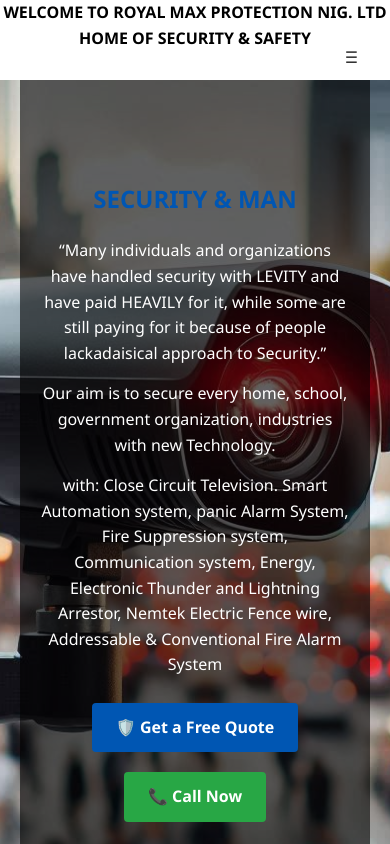
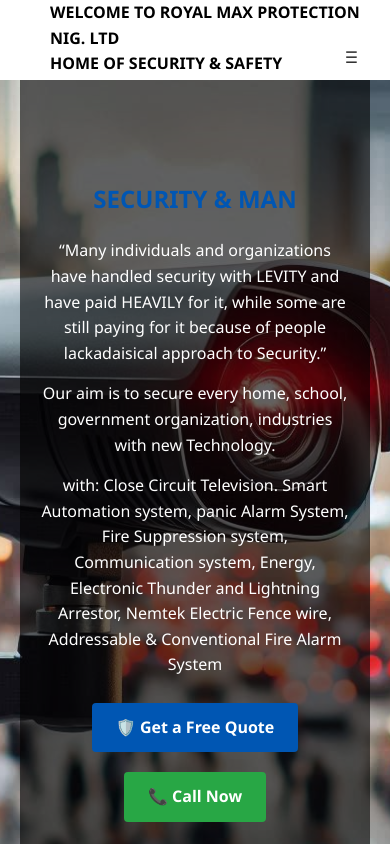
Before and after one commit to shuaibqozeem/Royalmaxltd, a plain HTML site: page index.html in a window 390 px wide. Shown: the top 844 px of the page. Drawn offline with Linux system fonts and the light colour scheme; a web font is replaced by a local one.

Commit message:
initial commit

```diff
--- a/index.html
+++ b/index.html
@@ -14,6 +14,9 @@
 
   <!-- Favicon -->
   <link rel="icon" type="image/png" href="icons/favicon.png" />
+  <link rel="preconnect" href="https://fonts.gstatic.com" crossorigin>
+<link href="https://fonts.googleapis.com/css2?family=Playwrite+DE+Grund&display=swap" rel="stylesheet">
+    <link rel="stylesheet" href="style.css">
 
   <!-- Stylesheet -->
   <link rel="stylesheet" href="style.css" />
@@ -42,8 +45,10 @@
         <li><a href="#contact">Contact</a></li>
       </ul>
     </div>
-    <h4>WELCOME TO ROYAL <strong>MAX</strong> PROTECTION NIG. LTD</h4>
-    <h4>HOME OF SECURITY & SAFETY</h4>
+    <div class="nav-logo">
+          <h4>WELCOME TO ROYAL <strong>MAX</strong> PROTECTION NIG. LTD <br>HOME OF SECURITY & SAFETY</h4>
+    <h4></h4>
+    </div>
   </div>
   <!-- Hero Section -->
   <section class="hero" style="background-image: url('image/background.jpg');">
--- a/style.css
+++ b/style.css
@@ -24,10 +24,13 @@
     .navigation h4{
       color: black;
       font-weight: bold;
-      text-align: center;
-      /* margin-top: -50px; */
-      /* padding-left: 50px; */
       /* text-align: center; */
+      /* text-align: center; */
+
+    }
+    .nav-logo{
+      padding-left: 50px;
+      margin-top: -40px;
 
     }
     .navs {
@@ -318,6 +321,12 @@
     margin-top: -10px;
     /* z-index: 1000; */
   }
+  .nav-logo{
+    /* text-align: center; */
+    /* margin-left: 0; */
+    margin-top: 0;
+    font-weight: normal;
+  }
 
   .navs.show {
     display: flex;
```
